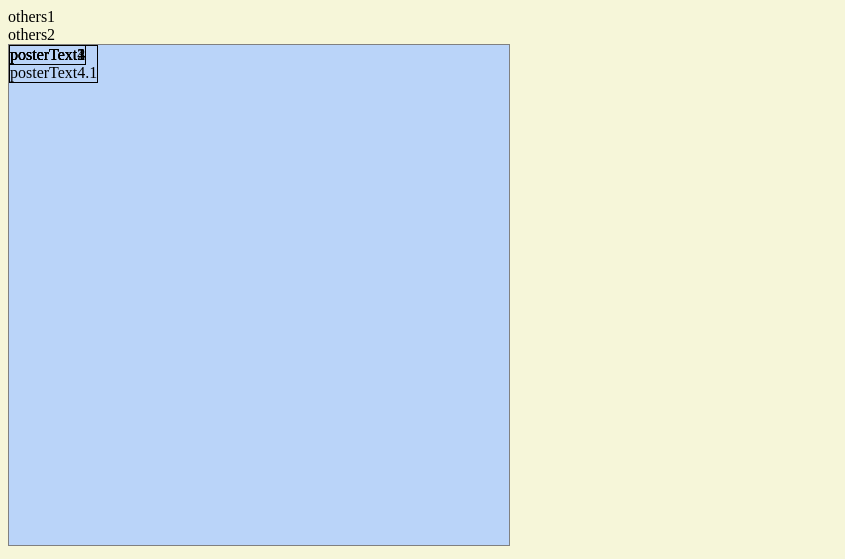
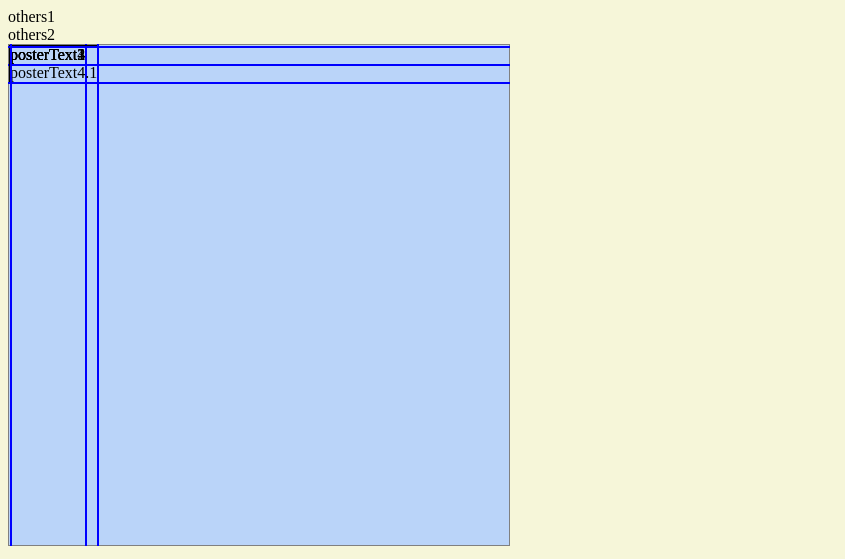
Before and after one commit to michael85731/new-templator.io-poster-editor, a plain HTML site: page editor.html in a window 1280 px wide. Shown: the top 559 px of the page, without its empty margins (0-845 px from the left). Drawn offline with nearby package versions, Linux system fonts and the light colour scheme.

Commit message:
fix addtext empty bug,toDiv smartLine bug, pic replaceMirrorToReal's bug, and others about origin's bugs.

```diff
--- a/editor.html
+++ b/editor.html
@@ -88,7 +88,7 @@ img.pic{
 }
 
 .smart{
-    visibility: hidden;
+    /*visibility: hidden;*/
     position: absolute;
     border:1px solid blue;
 }
--- a/js/smartLine.js
+++ b/js/smartLine.js
@@ -91,12 +91,12 @@ function checkSmart(target,resize){
 
 //把參考線show出來
 function showSmartLine(smartLine){
-	$(smartLine).css({'border':'1px dashed blue','visibility':'visible'});
+	// $(smartLine).css({'border':'1px dashed blue','visibility':'visible'});
 }
 
 //隱藏參考線
 function hideSmartLine(){
-	$('.smart').css('visibility','hidden');
+	// $('.smart').css('visibility','hidden');
 }
 
 //clone origin element and hide origin one
@@ -159,36 +159,36 @@ function removeMirror(){
 
 //建立real line
 function createSmart(target){
-	var realTop = $('<div />');
-	var realLeft = $('<div />');
-	var realRight = $('<div />');
-	var realBottom = $('<div />');
+	var smartTop = $('<div />');
+	var smartLeft = $('<div />');
+	var smartRight = $('<div />');
+	var smartBottom = $('<div />');
 
 	var top = parseFloat($(target).css('top').slice(0,-2));
 	var left = parseFloat($(target).css('left').slice(0,-2));
 
-	$(realTop).width($('.posterArea').width());
-	$(realLeft).height($('.posterArea').height());
-	$(realBottom).width($('.posterArea').width());
-	$(realRight).height($('.posterArea').height());
+	$(smartTop).width($('.posterArea').width());
+	$(smartLeft).height($('.posterArea').height());
+	$(smartBottom).width($('.posterArea').width());
+	$(smartRight).height($('.posterArea').height());
 
 	//add class
-	$(realTop).addClass('smart');
-	$(realTop).attr('id','smartTop');
-	$(realLeft).addClass('smart');
-	$(realLeft).attr('id','smartLeft');
-	$(realBottom).addClass('smart');
-	$(realBottom).attr('id','smartBottom');
-	$(realRight).addClass('smart');
-	$(realRight).attr('id','smartRight');
+	$(smartTop).addClass('smart');
+	$(smartTop).attr('id','smartTop');
+	$(smartLeft).addClass('smart');
+	$(smartLeft).attr('id','smartLeft');
+	$(smartBottom).addClass('smart');
+	$(smartBottom).attr('id','smartBottom');
+	$(smartRight).addClass('smart');
+	$(smartRight).attr('id','smartRight');
 
 	//set top and left
-	$(realTop).css({'top':0,'left':0 - left - 2});
-	$(realLeft).css({'top':0 - top - 2,'left':0});
-	$(realBottom).css({'top':0 + $(target).height(),'left':0 - left - 2});
-	$(realRight).css({'top':0 - top - 2,'left':0 + $(target).width()});
+	$(smartTop).css({'top':0,'left':0 - left - 2});
+	$(smartLeft).css({'top':0 - top - 2,'left':0});
+	$(smartBottom).css({'top':0 + $(target).height(),'left':0 - left - 2});
+	$(smartRight).css({'top':0 - top - 2,'left':0 + $(target).width()});
 
-	$(target).append(realTop,realRight,realBottom,realLeft); 	//不新增在body是因為adjustSmart可以指定要調整的smartLine，而不用全部一起調整
+	$(target).append(smartTop,smartRight,smartBottom,smartLeft); 	//不新增在body是因為adjustSmart可以指定要調整的smartLine，而不用全部一起調整
 }
 
 //when element moves, adjust its smart line position
@@ -211,8 +211,8 @@ function removeSmart(target){
 //轉成正式object而不是mirror object
 function replaceMirrorToReal(old){
 	$('.mirror').children().remove('.ui-resizable-handle');
-	singleDraggable($('.mirror'));
-	singleResizable($('.mirror'));
+	singleDraggable($('div.mirror')[0]);
+	singleResizable($('div.mirror')[0]);
 	$('.mirror').removeClass('mirror');
 	$(old).remove();
 }
--- a/js/textarea.js
+++ b/js/textarea.js
@@ -17,15 +17,15 @@ function setTextareaStyle(target){
 function adjustTextarea(target){
 	var newContent = $(target).html().replace(/<br>/g,'\n');
 
-	var mostWidth = countTextWidth(newContent,target.origin.size,target.origin.letterSpacing);
-	var nowHeight = countTextHeight(newContent,target.origin.size,target.origin.lineHeight);
+	var mostWidth = countTextWidth(newContent,$(target)[0].origin.size,$(target)[0].origin.letterSpacing);
+	var nowHeight = countTextHeight(newContent,$(target)[0].origin.size,$(target)[0].origin.lineHeight);
 
 	$(target).width(mostWidth);
 	$(target).height(nowHeight);
 
 	//update target's origin
-	target.origin.width = mostWidth;
-	target.origin.height = nowHeight;
+	$(target)[0].origin.width = mostWidth;
+	$(target)[0].origin.height = nowHeight;
 }
 
 //計算width
--- a/js/transTextarea.js
+++ b/js/transTextarea.js
@@ -1,6 +1,7 @@
 //轉為textarea
 function transToTextarea(target){
 	cancelResizableElement(); 	//取消resize point,避免html()時會取到resize point
+	removeSmart(target);		//取消smartLine，一樣避免html()時會取到smartLine
 
 	//初始化原來element的origin
 	initElementOrigin(target);
@@ -53,8 +54,10 @@ function toDiv(target){
 	newDiv.origin = target.origin; 	//繼承原element的origin
 	$(target).replaceWith(newDiv);
 
+	if(content == ''){
+		$(newDiv).remove(); //若為空的直接刪除就可以了
+	}else{
 		$(newDiv).html(content);
-	singleDraggable(newDiv);
 
 		//若目前element存在，則不需重新設定element's tope %&left
 		if(target.exist){
@@ -62,5 +65,7 @@ function toDiv(target){
 		}
 
 		setOriginTextStyle(newDiv);
+		singleDraggable(newDiv);
+	}
 
 }
```
Lines whose indentation alone changed are shown as unchanged.
